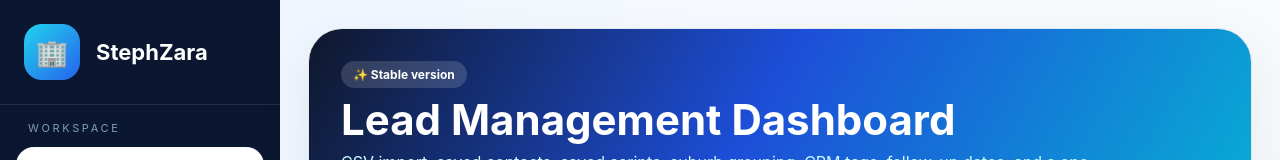
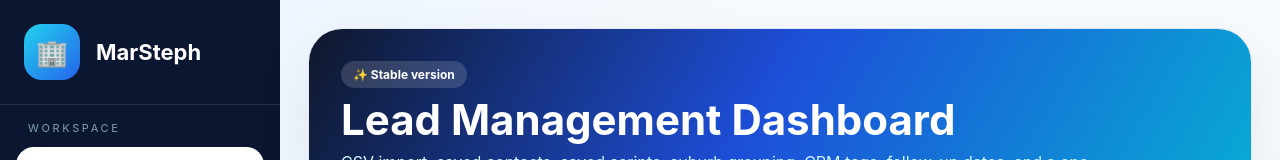
Before and after one commit to TeamZARA/StephZara, a React (Vite) app: page / in a window 1280 px wide. Shown: the top 160 px of the page. Built offline with nearby package versions, Linux system fonts and the light colour scheme.

Commit message:
Update App.tsx

```diff
--- a/src/App.tsx
+++ b/src/App.tsx
@@ -730,7 +730,7 @@ export default function App() {
           <div style={styles.sidebarHeader}>
             <div style={styles.logoBox}>🏢</div>
             <div>
-              <div style={styles.brand}>StephZara</div>
+              <div style={styles.brand}>MarSteph</div>
               <div style={styles.brandSub}></div>
             </div>
           </div>
```
